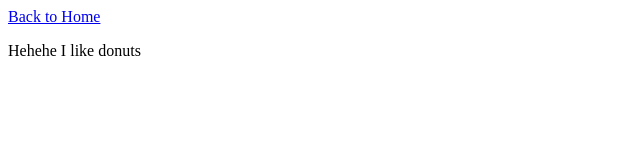
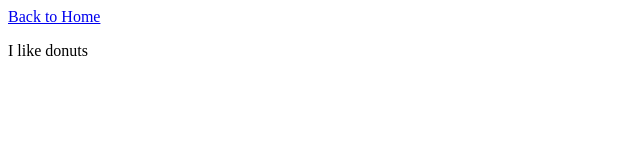
Before and after one commit to edobao/emily.github.io, a plain HTML site: page aboutme.html in a window 1280 px wide. Shown: the full height of the page, 0-640 px from the left. Drawn offline with Linux system fonts and the light colour scheme.

Commit message:
Update aboutme.html

```diff
--- a/aboutme.html
+++ b/aboutme.html
@@ -5,6 +5,6 @@
 </head>
 <body>
 <a href="index.html">Back to Home</a>
-<p>Hehehe I like donuts</p>
+<p>I like donuts</p>
 </body>
 </html>
```
